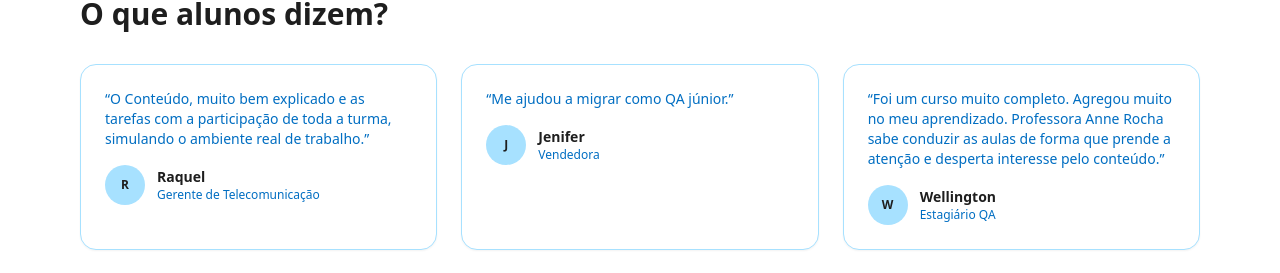
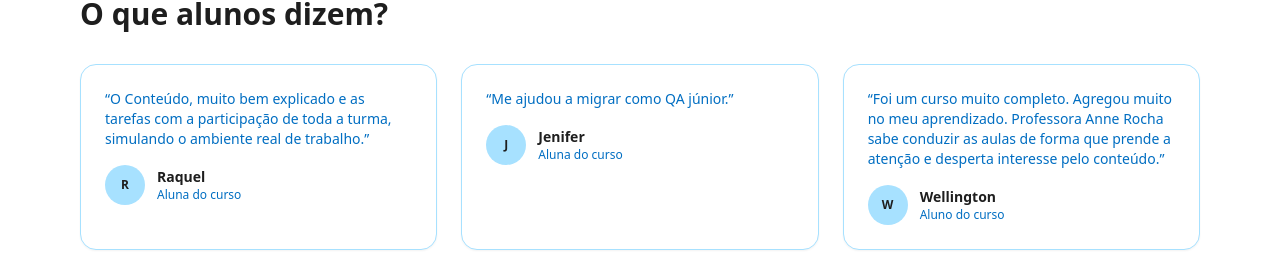
Before and after one commit to carolsprak/cursos, a React (Vite) app: page / in a window 1280 px wide. Shown: the part 3172-3445 px from the top of the page. Built offline with nearby package versions, Linux system fonts and the light colour scheme.

Commit message:
ajuste alunos

```diff
--- a/src/App.jsx
+++ b/src/App.jsx
@@ -15,17 +15,17 @@ const MENTORA = mentora;
 const TESTIMONIALS = [
   {
   name: "Raquel",
-  role: "Gerente de Telecomunicação",
+  role: "Aluna do curso",
   quote: "O Conteúdo, muito bem explicado e as tarefas com a participação de toda a turma, simulando o ambiente real de trabalho.",
   },
   {
   name: "Jenifer",
-  role: "Vendedora",
+  role: "Aluna do curso",
   quote: "Me ajudou a migrar como QA júnior.",
   },
   {
   name: "Wellington",
-  role: "Estagiário QA",
+  role: "Aluno do curso",
   quote: "Foi um curso muito completo. Agregou muito no meu aprendizado. Professora Anne Rocha sabe conduzir as aulas de forma que prende a atenção e desperta interesse pelo conteúdo.",
   },
   ];
```
